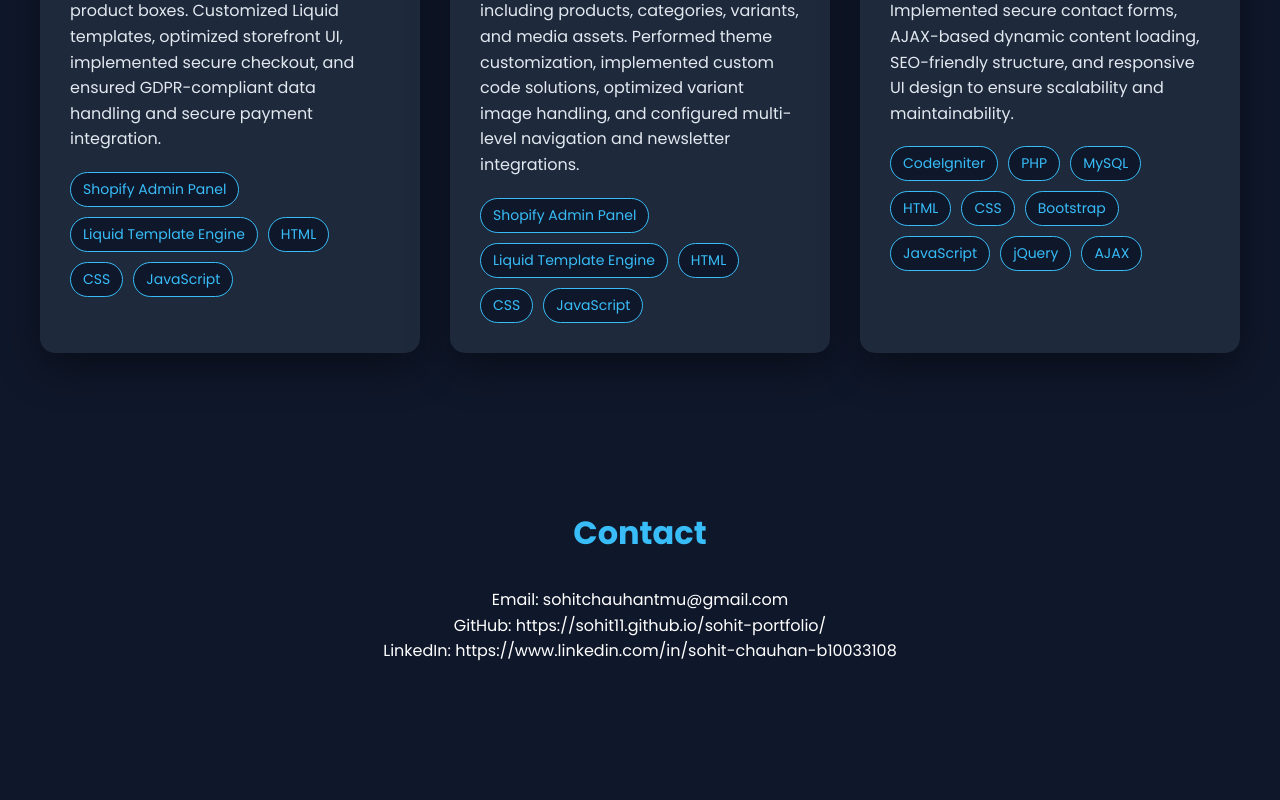
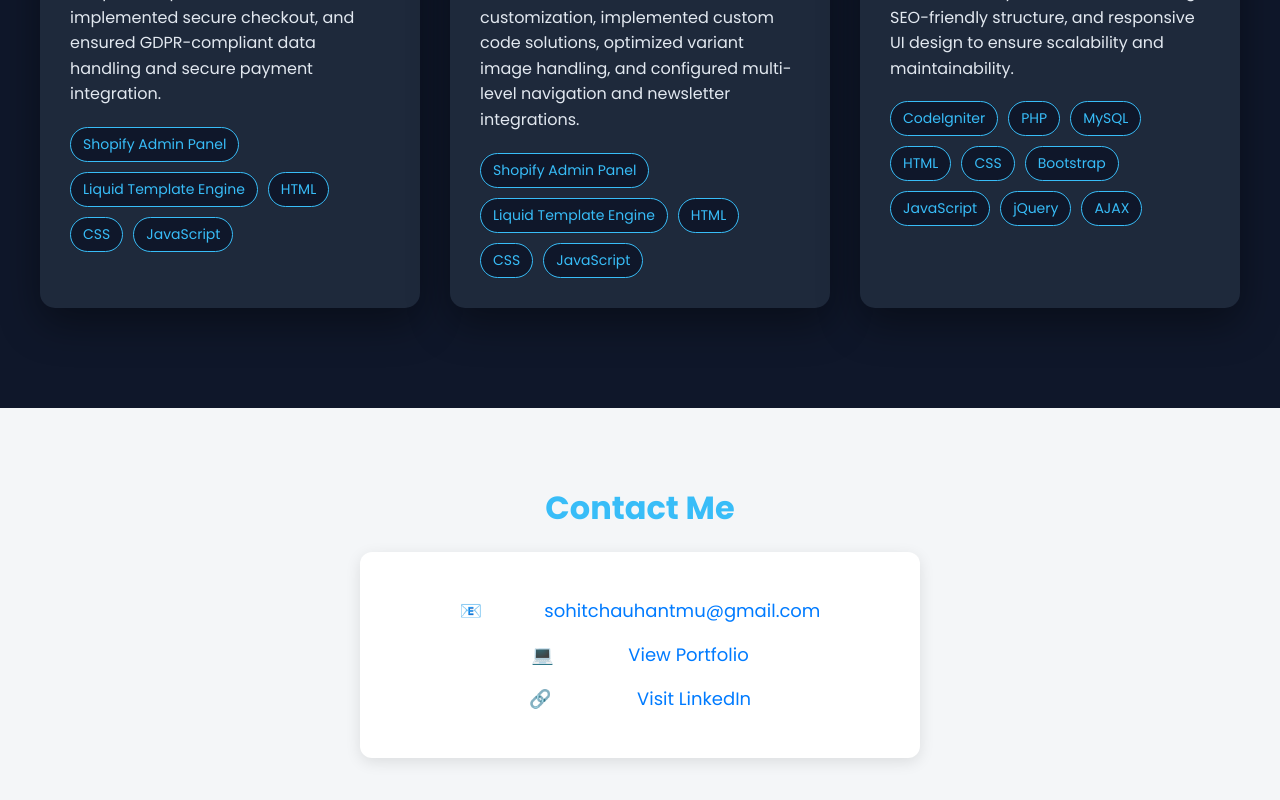
Before and after one commit to sohit11/sohit-portfolio, a React (Create React App) app: page / in a window 1280 px wide. Shown: the part 3119-3919 px from the top of the page. Before the commit the page ends 3813 px from the top, so only its background shows below. Built offline with nearby package versions, Linux system fonts and the light colour scheme.

Commit message:
change contact us section

```diff
--- a/package.json
+++ b/package.json
@@ -2,7 +2,7 @@
   "name": "sohit-portfolio",
   "version": "0.1.0",
   "private": true,
-  "homepage": "https://sohit123.github.io/sohit-portfolio",
+  "homepage": "https://sohit11.github.io/sohit-portfolio",
   "dependencies": {
     "@testing-library/dom": "^10.4.1",
     "@testing-library/jest-dom": "^6.9.1",
--- a/src/components/Contact.js
+++ b/src/components/Contact.js
@@ -1,10 +1,59 @@
 function Contact() {
   return (
-    <section style={{ padding: "30px" }}>
-      <h2>Contact</h2>
-      <p>Email: sohitchauhantmu@gmail.com</p>
-      <p>GitHub: https://sohit11.github.io/sohit-portfolio/</p>
-      <p>LinkedIn: https://www.linkedin.com/in/sohit-chauhan-b10033108</p>
+    <section
+      style={{
+        padding: "50px 20px",
+        textAlign: "center",
+        background: "#f4f6f8",
+        minHeight: "60vh",
+      }}
+    >
+      <h2 style={{ fontSize: "32px", marginBottom: "20px" }}>Contact Me</h2>
+
+      <div
+        style={{
+          maxWidth: "500px",
+          margin: "0 auto",
+          background: "#ffffff",
+          padding: "30px",
+          borderRadius: "12px",
+          boxShadow: "0 4px 15px rgba(0,0,0,0.1)",
+        }}
+      >
+        <p style={{ margin: "15px 0", fontSize: "18px" }}>
+          📧 Email:{" "}
+          <a
+            href="mailto:sohitchauhantmu@gmail.com"
+            style={{ color: "#007bff", textDecoration: "none" }}
+          >
+            sohitchauhantmu@gmail.com
+          </a>
+        </p>
+
+        <p style={{ margin: "15px 0", fontSize: "18px" }}>
+          💻 GitHub:{" "}
+          <a
+            href="https://sohit11.github.io/sohit-portfolio/"
+            target="_blank"
+            rel="noopener noreferrer"
+            style={{ color: "#007bff", textDecoration: "none" }}
+          >
+            View Portfolio
+          </a>
+        </p>
+
+        <p style={{ margin: "15px 0", fontSize: "18px" }}>
+          🔗 LinkedIn:{" "}
+          <a
+            href="https://www.linkedin.com/in/sohit-chauhan-b10033108"
+            target="_blank"
+            rel="noopener noreferrer"
+            style={{ color: "#007bff", textDecoration: "none" }}
+          >
+            Visit LinkedIn
+          </a>
+        </p>
+      </div>
     </section>
   );
 }
--- a/src/components/Projects.js
+++ b/src/components/Projects.js
@@ -10,8 +10,7 @@ const Projects = () => {
         "jQuery",
         "MySQL",
         "HTML",
-        "CSS",
-        "Bootstrap"
+        "CSS"
       ]
     },
     {
@@ -24,8 +23,7 @@ const Projects = () => {
         "jQuery",
         "MySQL",
         "HTML",
-        "CSS",
-        "Bootstrap"
+        "CSS"
       ]
     },
     {
@@ -38,8 +36,7 @@ const Projects = () => {
         "jQuery",
         "MySQL",
         "HTML",
-        "CSS",
-        "Bootstrap"
+        "CSS"
       ]
     },
     {
```
